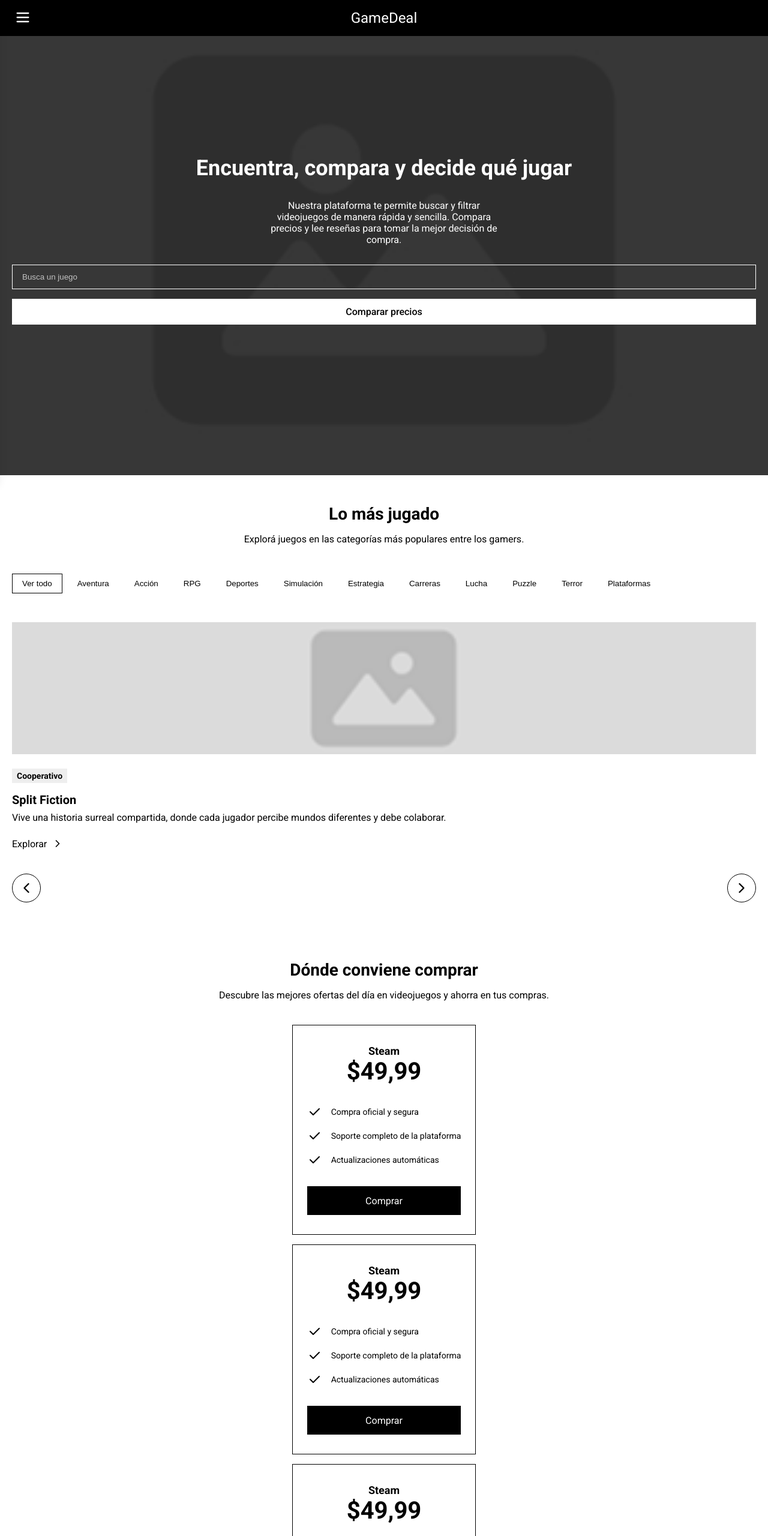
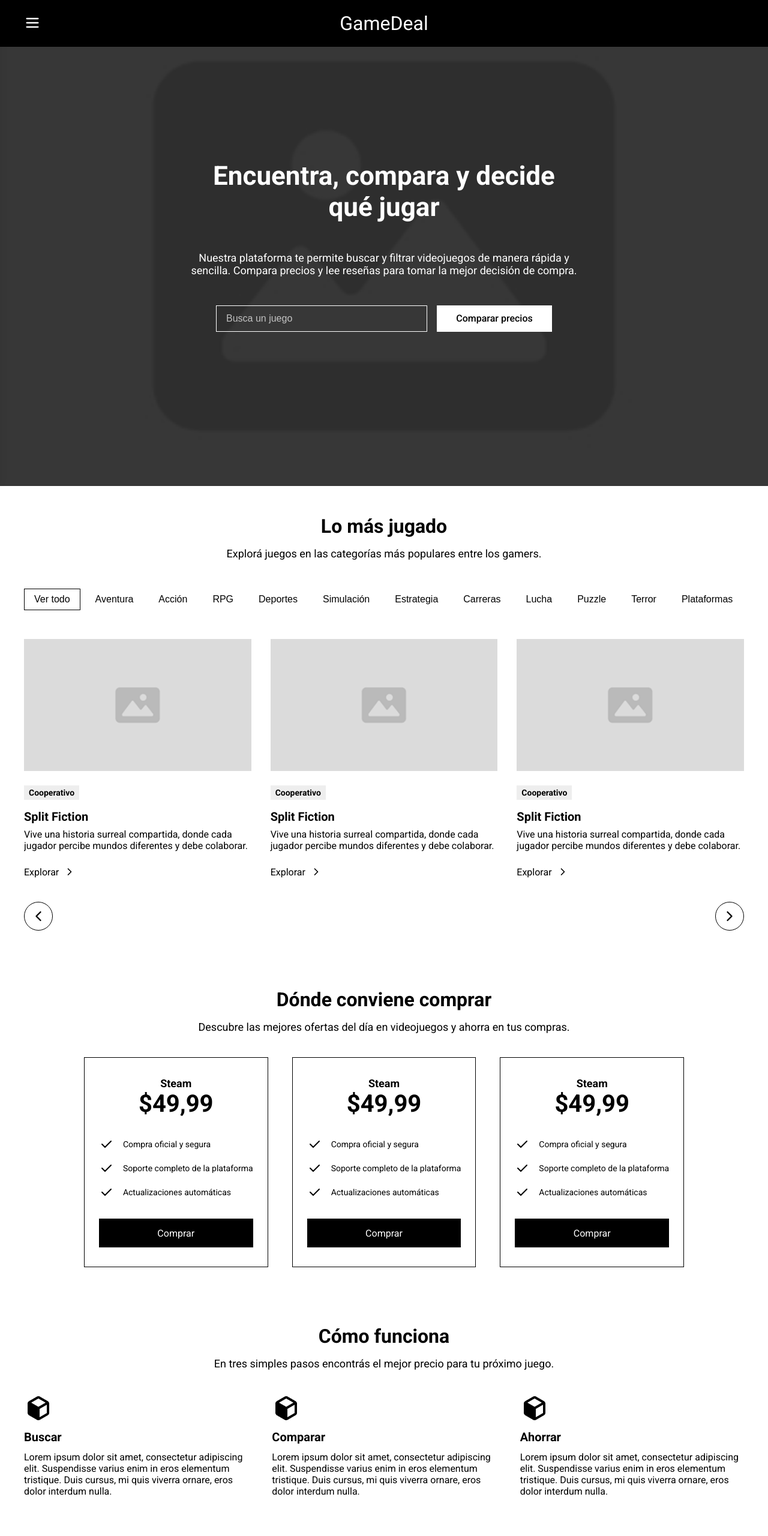
Before and after one commit to EmilioBensignor/GameDeal, a plain HTML site: page index.html in a window 1280 px wide. Shown: the top 2560 px of the page at 60% size. Drawn offline with Linux system fonts and the light colour scheme.

Commit message:
Responsive hasta Tablet

```diff
--- a/css/style.css
+++ b/css/style.css
@@ -73,10 +73,6 @@ section>div {
 /* Header */
 
 header {
-    display: flex;
-    flex-direction: column;
-    align-items: center;
-    gap: 1rem;
     position: sticky;
     top: 0;
     z-index: 50;
@@ -267,11 +263,12 @@ main {
 }
 
 .hero p {
-    max-width: 24rem;
+    max-width: 26rem;
 }
 
 .hero div>div {
     width: 100%;
+    max-width: 26rem;
     display: flex;
     flex-direction: column;
     gap: 1rem;
@@ -344,6 +341,7 @@ main {
 
 #contenedor-mas-jugados {
     display: flex;
+    gap: 1rem;
     transition: transform 0.5s ease-in-out;
 }
 
@@ -400,13 +398,17 @@ main {
     gap: 1rem;
 }
 
-.contenedor-comparar {
+#contenedor-comparar {
+    width: 100%;
     display: flex;
-    flex-direction: column;
+    flex-direction: row;
+    justify-content: center;
+    flex-wrap: wrap;
     gap: 2rem;
 }
 
-.card-comparar {
+.donde-comprar .card-comparar {
+    max-width: 25rem;
     display: flex;
     flex-direction: column;
     gap: 2rem;
@@ -446,11 +448,20 @@ main {
 /* Como funciona */
 
 .como-funciona>div {
+    width: 100%;
     display: flex;
     flex-direction: column;
-    align-items: flex-start;
+    align-items: center;
     text-align: left;
     gap: 1rem;
+}
+
+.como-funciona>div:first-of-type {
+    align-items: center;
+}
+
+.como-funciona>div:first-of-type p {
+    text-align: center;
 }
 
 .como-funciona>div:last-of-type {
@@ -458,8 +469,11 @@ main {
 }
 
 .card-como-funciona {
+    max-width: 30rem;
     display: flex;
     flex-direction: column;
+    align-items: center;
+    text-align: center;
     gap: 0.75rem;
 }
 
@@ -472,6 +486,7 @@ main {
 
 .opiniones>div,
 .unete-comunidad>div {
+    width: 100%;
     display: flex;
     flex-direction: column;
     align-items: flex-start;
@@ -487,6 +502,7 @@ main {
 #contenedor-opiniones {
     width: 100%;
     display: flex;
+    gap: 1rem;
     transition: transform 0.5s ease-in-out;
 }
 
@@ -526,6 +542,10 @@ main {
 }
 
 /* Unete a nuestra comunidad */
+
+.unete-comunidad>div a {
+    max-width: 12rem;
+}
 
 .unete-comunidad img {
     width: 100%;
@@ -580,9 +600,152 @@ footer ul div li a {
 }
 
 .copyright {
+    width: 100%;
     border-top: 1px solid var(--color-blanco);
     color: var(--color-blanco);
     font-size: 0.75rem;
-    padding: 2rem;
+    padding: 2rem 2rem 0 2rem;
     margin-top: 2rem;
 }
+
+/* 768px */
+
+@media (width >=480px) {
+    .unete-comunidad img {
+        height: 17rem;
+    }
+}
+
+/* 768px */
+
+@media (width >=768px) {
+    header {
+        padding: 1.25rem 2.5rem;
+    }
+
+    .menu-button {
+        left: 2.5rem;
+    }
+
+    .logo {
+        font-size: 2rem;
+    }
+
+    .sidebar>div {
+        padding: 2rem;
+    }
+
+    .nav-list a {
+        font-size: 1.125rem;
+    }
+
+    .close-button {
+        font-size: 2rem;
+    }
+
+    section {
+        padding: 3rem 2.5rem;
+    }
+
+    h1 {
+        max-width: 40rem;
+        font-size: 2.75rem;
+    }
+
+    h2 {
+        font-size: 2rem;
+    }
+
+    .hero>div {
+        gap: 3rem;
+    }
+
+    .hero div>div {
+        width: 100%;
+        max-width: 35rem;
+        flex-direction: row;
+    }
+
+    .hero p {
+        max-width: 42rem;
+        font-size: 1.125rem;
+    }
+
+    .hero a {
+        max-width: 12rem;
+    }
+
+    .hero input[type="text"] {
+        font-size: 1rem;
+    }
+
+    .subtitulo {
+        font-size: 1.125rem;
+    }
+
+    #contenedor-mas-jugados {
+        gap: 1.5rem;
+    }
+
+    .mas-jugado .categorias button {
+        font-size: 1rem;
+    }
+
+    .card-mas-jugado {
+        min-width: calc(50% - 0.75rem);
+    }
+
+    #contenedor-comparar {
+        gap: 2.5rem;
+    }
+
+    #contenedor-como-funciona {
+        flex-direction: row;
+        gap: 2.5rem;
+    }
+
+    .card-como-funciona {
+        align-items: flex-start;
+        text-align: left;
+    }
+
+    #contenedor-opiniones {
+        gap: 1.5rem;
+    }
+
+    .card-opinion {
+        min-width: calc(50% - 0.75rem);
+    }
+
+    .unete-comunidad img {
+        height: 22rem;
+    }
+
+    footer {
+        padding: 3rem 2.5rem;
+    }
+
+    footer .nav-list {
+        flex-direction: row;
+    }
+}
+
+/* 1080px */
+
+@media (width >=1080px) {
+    #contenedor-mas-jugados {
+        gap: 2rem;
+    }
+
+    .card-mas-jugado {
+        min-width: calc(33.333% - 1.333rem);
+    }
+
+    #contenedor-opiniones {
+        gap: 2rem;
+    }
+
+    .card-opinion {
+        min-width: calc(33.333% - 1.333rem);
+    }
+}
--- a/index.html
+++ b/index.html
@@ -81,7 +81,7 @@
                 <div class="mas-jugado">
                     <div>
                         <h2>Lo más jugado</h2>
-                        <p>
+                        <p class="subtitulo">
                             Explorá juegos en las categorías más populares entre los gamers.
                         </p>
                     </div>
@@ -115,7 +115,7 @@
                 <div class="donde-comprar">
                     <div>
                         <h2>Dónde conviene comprar</h2>
-                        <p>
+                        <p class="subtitulo">
                             Descubre las mejores ofertas del día en videojuegos y ahorra en tus compras.
                         </p>
                     </div>
@@ -127,7 +127,7 @@
                 <div class="como-funciona">
                     <div>
                         <h2>Cómo funciona</h2>
-                        <p>
+                        <p class="subtitulo">
                             En tres simples pasos encontrás el mejor precio para tu próximo juego.
                         </p>
                     </div>
@@ -138,7 +138,7 @@
                 <div class="opiniones">
                     <div>
                         <h2>Lo que opinan los gamers</h2>
-                        <p>
+                        <p class="subtitulo">
                             Nuestra comunidad ya está ahorrando y descubriendo sus próximos juegos favoritos.
                         </p>
                     </div>
@@ -169,7 +169,7 @@
                 <div class="unete-comunidad">
                     <div>
                         <h2>¡Únete a nuestra comunidad!</h2>
-                        <p>
+                        <p class="subtitulo">
                             Miles de gamers ya comparan precios cada día. Súmate y empieza a ahorrar también.
                         </p>
                         <a href="#" class="black-button">Unirme</a>
--- a/js/main.js
+++ b/js/main.js
@@ -37,6 +37,24 @@ const categorias = [
 
 // Juegos mas jugados
 const juegosMasJugados = [
+    {
+        img: "Juego-Placeholder",
+        categoria: "Cooperativo",
+        nombre: "Split Fiction",
+        texto: "Vive una historia surreal compartida, donde cada jugador percibe mundos diferentes y debe colaborar."
+    },
+    {
+        img: "Juego-Placeholder",
+        categoria: "Cooperativo",
+        nombre: "Split Fiction",
+        texto: "Vive una historia surreal compartida, donde cada jugador percibe mundos diferentes y debe colaborar."
+    },
+    {
+        img: "Juego-Placeholder",
+        categoria: "Cooperativo",
+        nombre: "Split Fiction",
+        texto: "Vive una historia surreal compartida, donde cada jugador percibe mundos diferentes y debe colaborar."
+    },
     {
         img: "Juego-Placeholder",
         categoria: "Cooperativo",
@@ -238,6 +256,7 @@ document.addEventListener('DOMContentLoaded', function () {
     const totalJuegos = juegosMasJugados.length;
 
     function obtenerJuegosPorVista() {
+        if (window.innerWidth >= 1080) return 3;
         if (window.innerWidth >= 768) return 2;
         return 1;
     }
@@ -370,17 +389,40 @@ document.addEventListener('DOMContentLoaded', function () {
     let indiceActual = 0;
     const totalOpiniones = opiniones.length;
 
+    function obtenerOpinionesPorVista() {
+        if (window.innerWidth >= 1080) return 3;
+        if (window.innerWidth >= 768) return 2;
+        return 1;
+    }
+
+    function obtenerIndiceMaximo() {
+        const opinionesPorVista = obtenerOpinionesPorVista();
+        return Math.max(0, totalOpiniones - opinionesPorVista);
+    }
+
     function actualizarCarousel() {
-        contenedorOpiniones.style.transform = `translateX(-${indiceActual * 100}%)`;
+        const opinionesPorVista = obtenerOpinionesPorVista();
+        const anchoSlide = 100 / opinionesPorVista;
+        contenedorOpiniones.style.transform = `translateX(-${indiceActual * anchoSlide}%)`;
     }
 
     function irSiguiente() {
-        indiceActual = indiceActual >= totalOpiniones - 1 ? 0 : indiceActual + 1;
+        const indiceMaximo = obtenerIndiceMaximo();
+        indiceActual = indiceActual >= indiceMaximo ? 0 : indiceActual + 1;
         actualizarCarousel();
     }
 
     function irAnterior() {
-        indiceActual = indiceActual <= 0 ? totalOpiniones - 1 : indiceActual - 1;
+        const indiceMaximo = obtenerIndiceMaximo();
+        indiceActual = indiceActual <= 0 ? indiceMaximo : indiceActual - 1;
+        actualizarCarousel();
+    }
+
+    function manejarRedimension() {
+        const indiceMaximo = obtenerIndiceMaximo();
+        if (indiceActual > indiceMaximo) {
+            indiceActual = indiceMaximo;
+        }
         actualizarCarousel();
     }
 
@@ -388,6 +430,7 @@ document.addEventListener('DOMContentLoaded', function () {
 
     botonSiguienteOpiniones.addEventListener('click', irSiguiente);
     botonAnteriorOpiniones.addEventListener('click', irAnterior);
+    window.addEventListener('resize', manejarRedimension);
 
     actualizarCarousel();
 });
```
